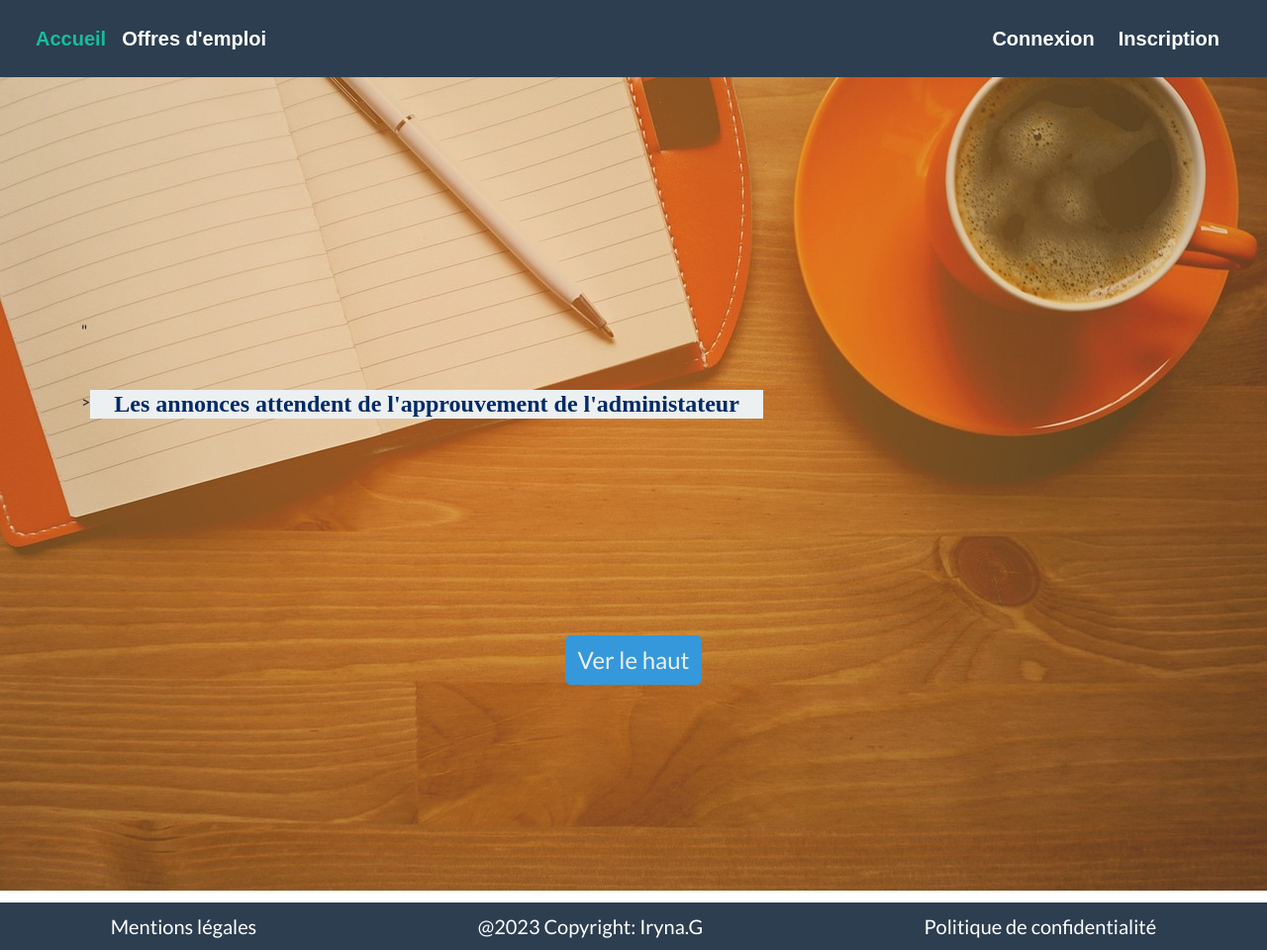
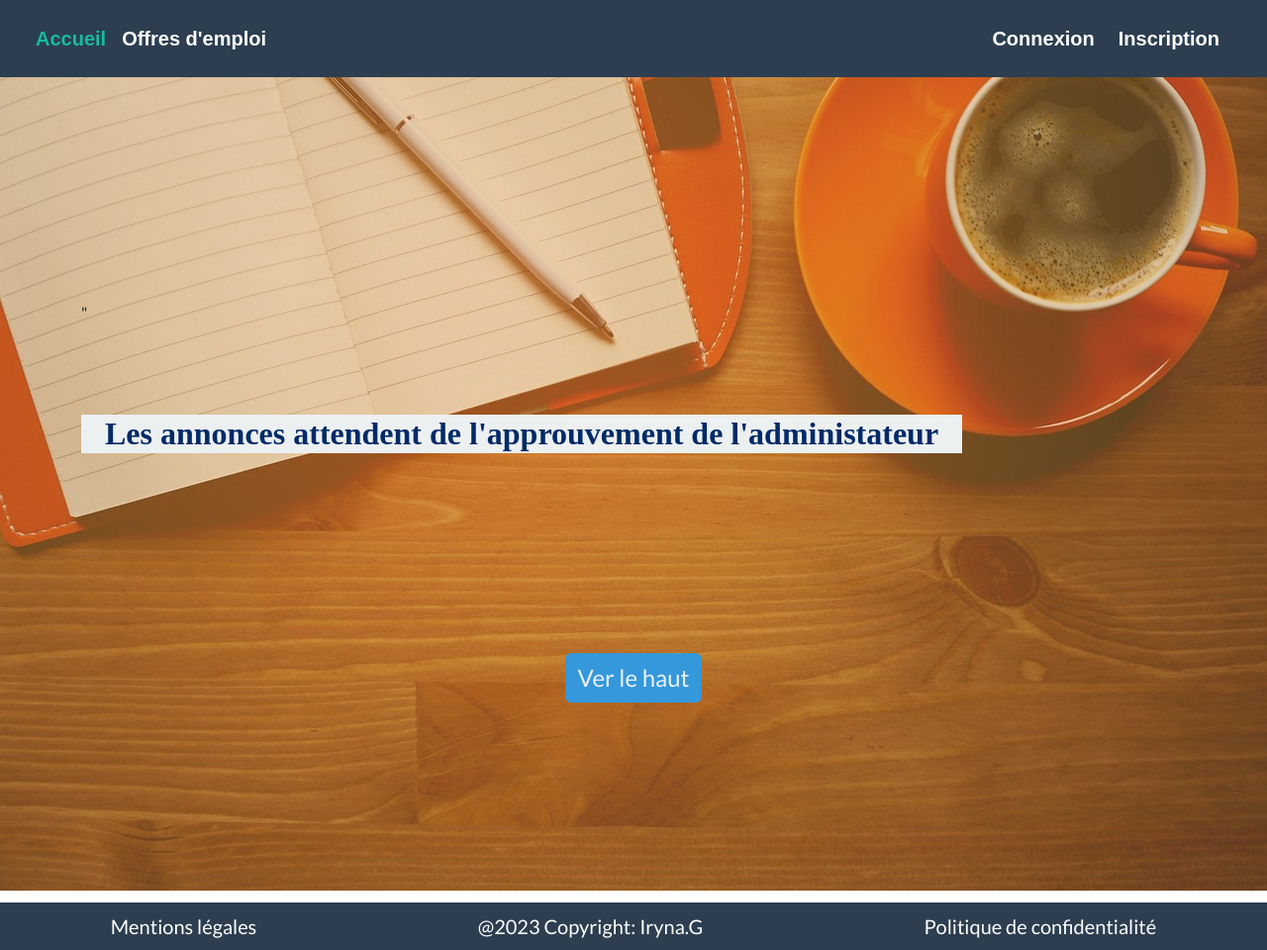
Before and after one commit to letsgowithme/recru_site, a Symfony app: template templates/job/annonces.html.twig in a window 1280 px wide. Shown: the whole page at 99% size. Run offline with Twig, Linux system fonts and the light colour scheme; the template is opened without the code that fills it, so the values that code supplies are empty; style sheets or scripts are compiled from the project's sources; some libraries are stand-ins or nearby versions.

Commit message:
update annonces

```diff
--- a/templates/job/annonces.html.twig
+++ b/templates/job/annonces.html.twig
@@ -49,10 +49,11 @@
 					</div>
 				{% endfor %}
 			{% endif %}
-		<br>>
-			<h4 class="text-center mb-4 page_title page_title_annonces px-4 mt-4 mb-4 bg-light"
-			style="color: #022a67; font-weight: bold;"> Les annonces attendent  de l'approuvement de l'administateur</h4>
-			<div class="d-flex flex-wrap">
+		<br>
+
+			<h3 class="text-center mb-4 page_title page_title_annonces px-4 mb-4 bg-light non_publ_title"
+			style="color: #022a67; font-weight: bold; margin-top: 6%;" > Les annonces attendent  de l'approuvement de l'administateur</h3>
+			<div class="d-flex flex-wrap non_published">
 				{% for job in jobs %}
 				    {% if job.isApproved is same as false %}
 						<div class="card border-primary mb-3 me-3 bg-light" style="width: 20rem;">
@@ -79,4 +80,5 @@
 			<a class="fs-4 text-light" href="#up" style="color: #d4c54c; text-decoration: none;">Ver le haut</a>
 		</div>
 		<br>
+
 {% endblock %}
```
